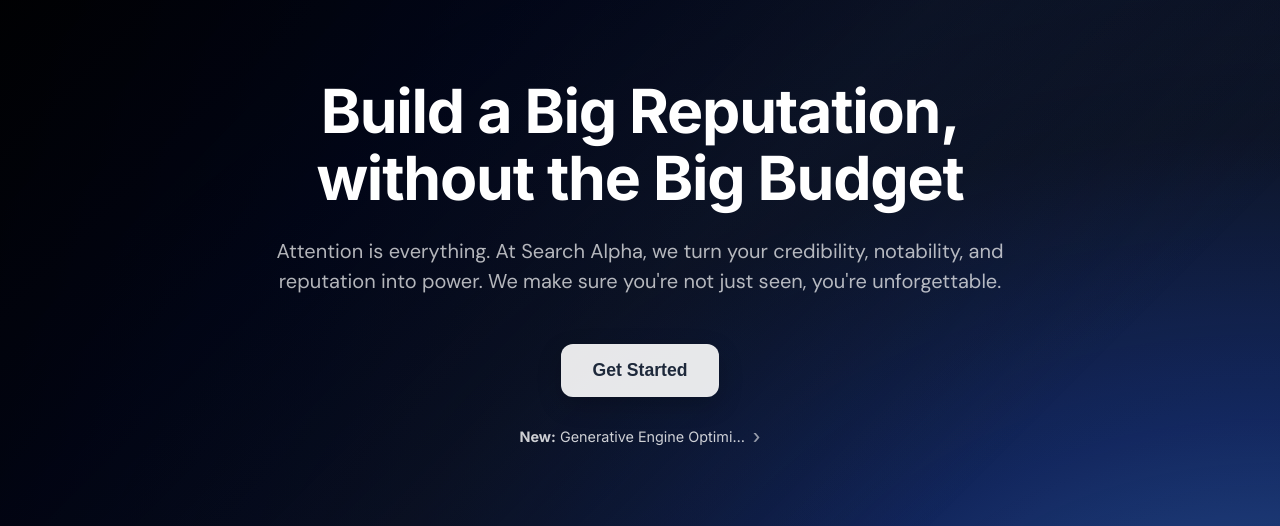
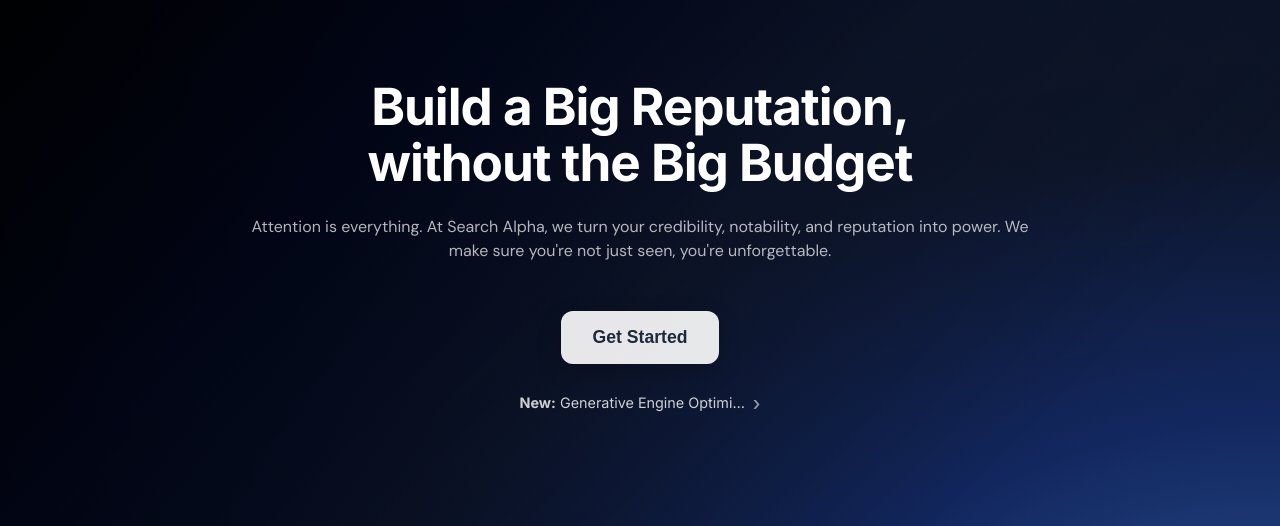
Before and after one commit to Searchohis/Fxdetective, a plain HTML site: page index.html in a window 1280 px wide. Shown: the part 102-628 px from the top of the page. Drawn offline with Linux system fonts and the light colour scheme.

Commit message:
Update index.html

```diff
--- a/index.html
+++ b/index.html
@@ -268,7 +268,7 @@
         }
 
         .hero h1 {
-            font-size: 3.8rem; /* Slightly reduced to ensure two lines */
+            font-size: 3.2rem; /* Slightly reduced to ensure two lines */
             font-weight: 700;
             color: white;
             margin-bottom: 24px;
@@ -279,7 +279,7 @@
         }
 
         .hero .subtitle {
-            font-size: 1.25rem;
+            font-size: 1.00rem;
             color: rgba(255, 255, 255, 0.7);
             max-width: 800px;
             margin: 0 auto 48px auto;
```
